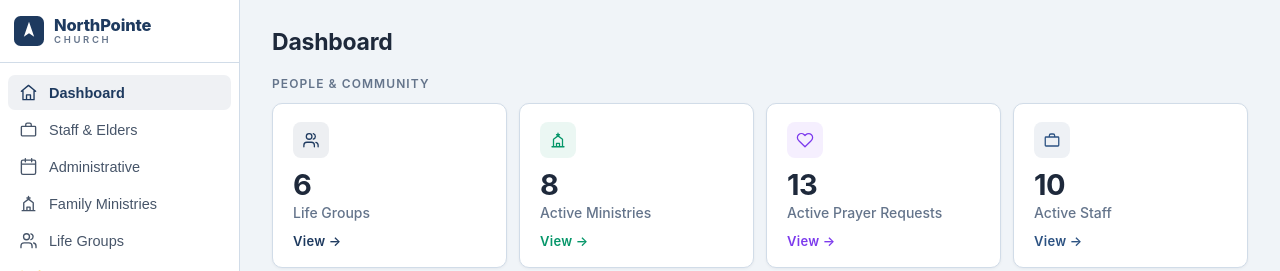
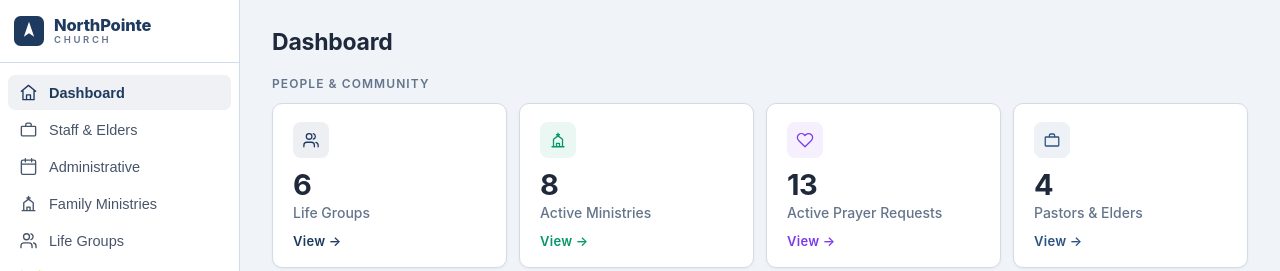
Before and after one commit to rexegan/churchapp, a React (Vite) app: page / in a window 1280 px wide. Shown: the top 271 px of the page. Built offline with nearby package versions, Linux system fonts and the light colour scheme.

Commit message:
Dashboard: rename Active Staff card to Pastors & Elders
Counts active staff whose role includes Pastor or Elder; still opens
the Staff & Elders section.

Co-Authored-By: Claude Fable 5 <noreply@anthropic.com>
Claude-Session: https://claude.ai/code/session_01KDhGQCmeQBL31XxppbmqH1

```diff
--- a/src/App.jsx
+++ b/src/App.jsx
@@ -246,7 +246,7 @@ function Dashboard({ staff, ministries, transactions, events, campaigns, prayerR
           <StatCard icon="👥" label="Life Groups"        value={lifeGroups.length}                                       color={C.accent}  onClick={() => setTab("lifegroups")} />
           <StatCard icon="⛪" label="Active Ministries"  value={ministries.filter(m => m.status === "Active").length}   color={C.green}   onClick={() => setTab("family")} />
           <StatCard icon="🙏" label="Active Prayer Requests" value={activePrayers}                                           color={C.purple}  onClick={() => setTab("lifegroups")} />
-          <StatCard icon="👔" label="Active Staff"       value={staff.filter(s => s.status === "Active").length}        color={C.accent2} onClick={() => setTab("hr")} />
+          <StatCard icon="👔" label="Pastors & Elders"   value={staff.filter(s => s.status === "Active" && /pastor|elder/i.test(s.role || "")).length} color={C.accent2} onClick={() => setTab("hr")} />
         </div>
       </div>
 
```
